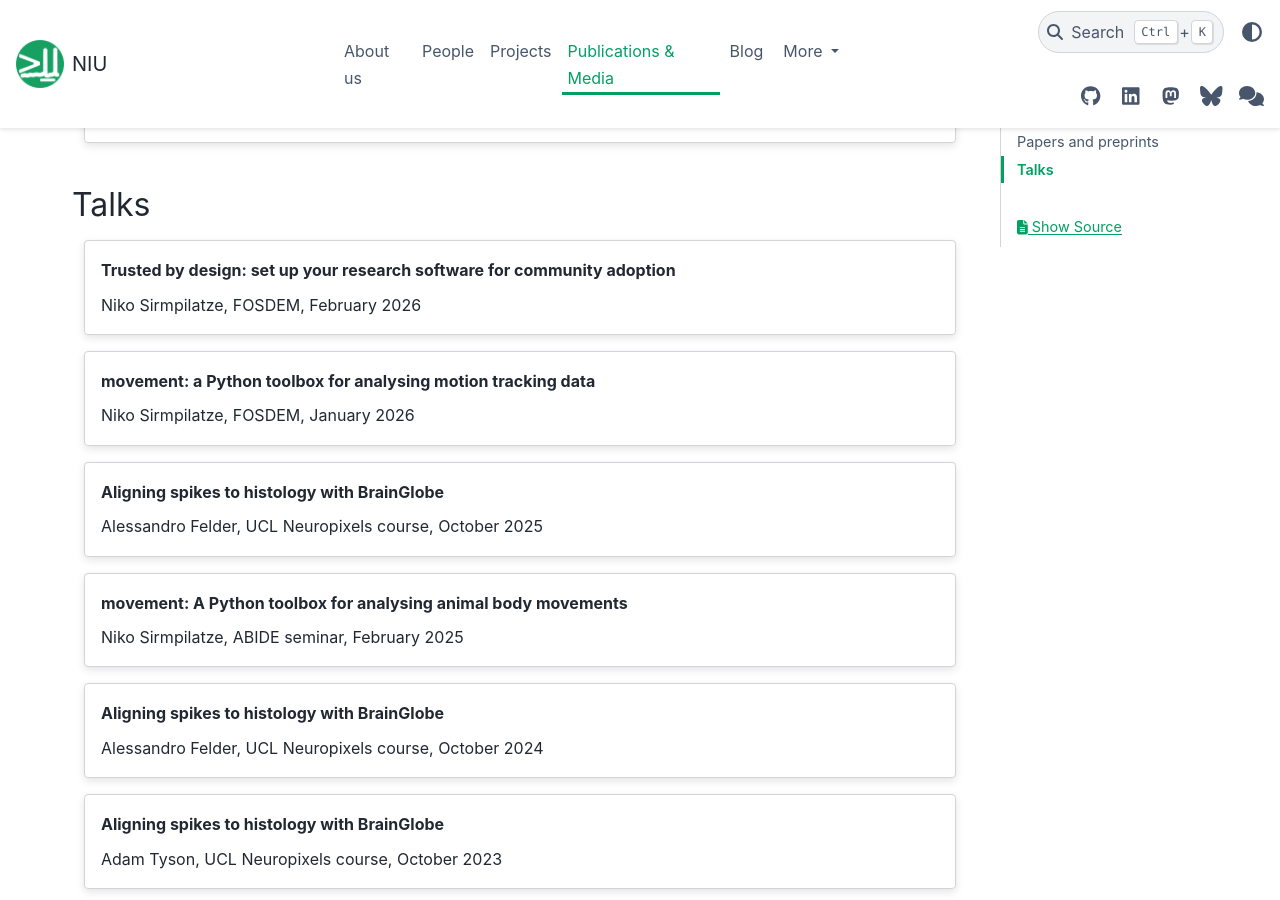
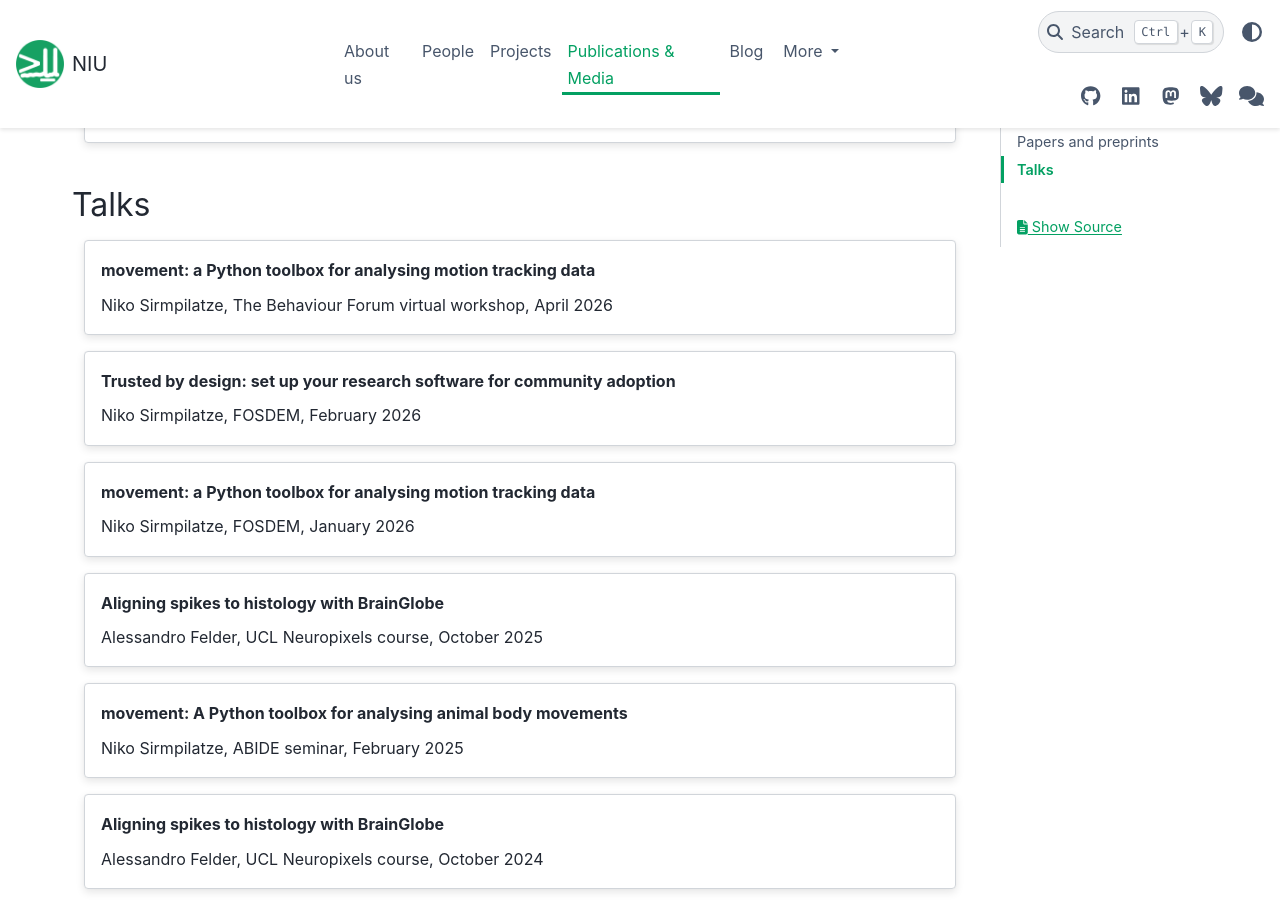
Before and after one commit to neuroinformatics-unit/neuroinformatics-unit.github.io, a Sphinx documentation site: the page built from docs/source/publications.md, in a window 1280 px wide and 900 px high, scrolled down 1301 px. Built offline with Sphinx 7.4.7 and the PyData theme 0.15.4, drawn with Linux system fonts in a browser that asks for light colours; nearby versions of some CDN libraries.

Commit message:
Added link to movement talk at Behaviour Forum webinar

```diff
--- a/docs/source/publications.md
+++ b/docs/source/publications.md
@@ -54,6 +54,11 @@ Claudi, F., Petrucco, L., **Tyson, A. L.**, Branco, T., Margrie, T. W., Portugue
 ::::{grid} 1 1 1 1
 :gutter: 3
 
+:::{grid-item-card} movement: a Python toolbox for analysing motion tracking data
+:link: https://www.youtube.com/watch?v=RUDhXB1ZZIg
+Niko Sirmpilatze, The Behaviour Forum virtual workshop, April 2026
+:::
+
 :::{grid-item-card} Trusted by design: set up your research software for community adoption
 :link: https://fosdem.org/2026/schedule/event/VPJH8F-trusted-by-design/
 Niko Sirmpilatze, FOSDEM, February 2026
```
